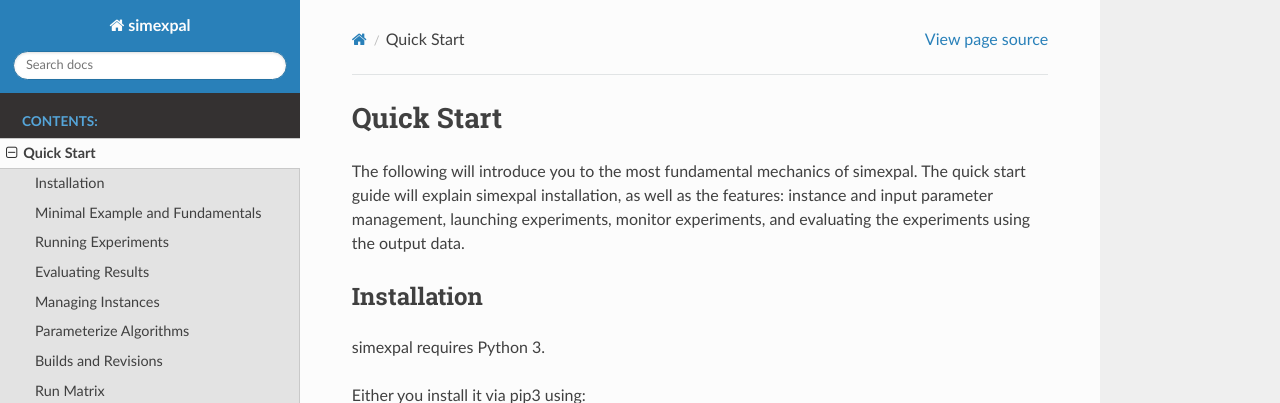
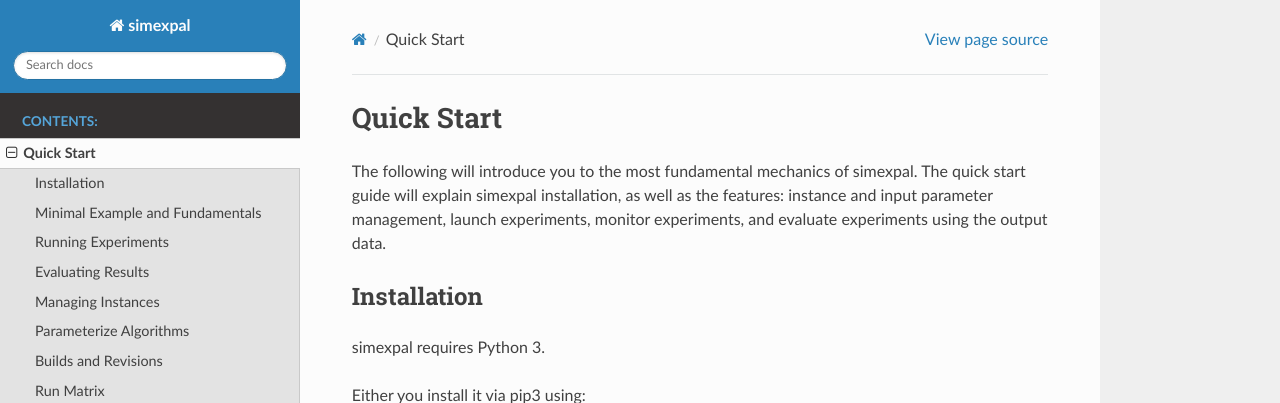
Before and after one commit to hu-macsy/simexpal, a Sphinx documentation site: the page built from docs/quick_start.rst, in a window 1280 px wide and 900 px high. Shown: the top 403 px of the window. Built offline with Sphinx 7.4.7 and the Read the Docs theme 2.0.0, drawn with Linux system fonts in a browser that asks for light colours.

Commit message:
Remove -ing form for quick start introduction.

```diff
--- a/docs/quick_start.rst
+++ b/docs/quick_start.rst
@@ -7,8 +7,8 @@
 
 The following will introduce you to the most fundamental mechanics of simexpal.
 The quick start guide will explain simexpal installation, as well as the
-features: instance and input parameter management, launching experiments, monitor
-experiments, and evaluating the experiments using the output data.
+features: instance and input parameter management, launch experiments, monitor
+experiments, and evaluate experiments using the output data.
 
 Installation
 ------------
```
